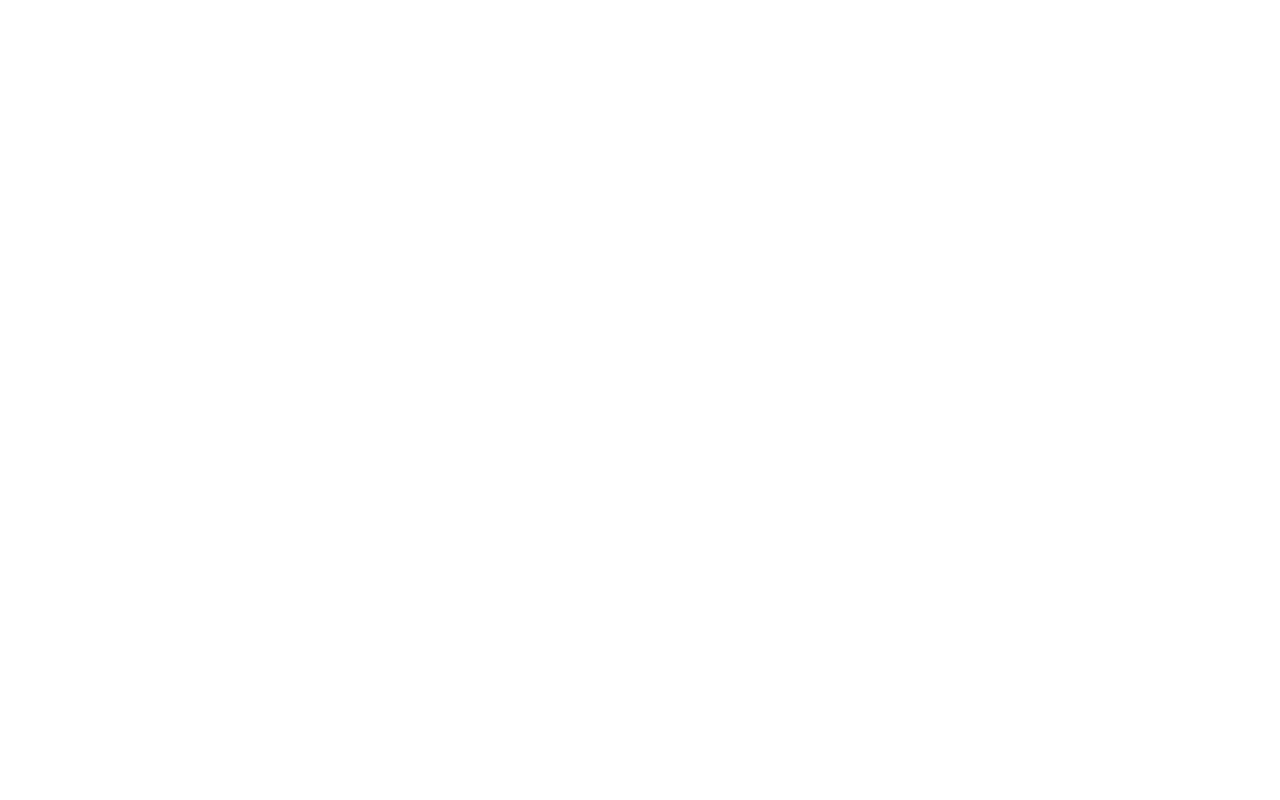
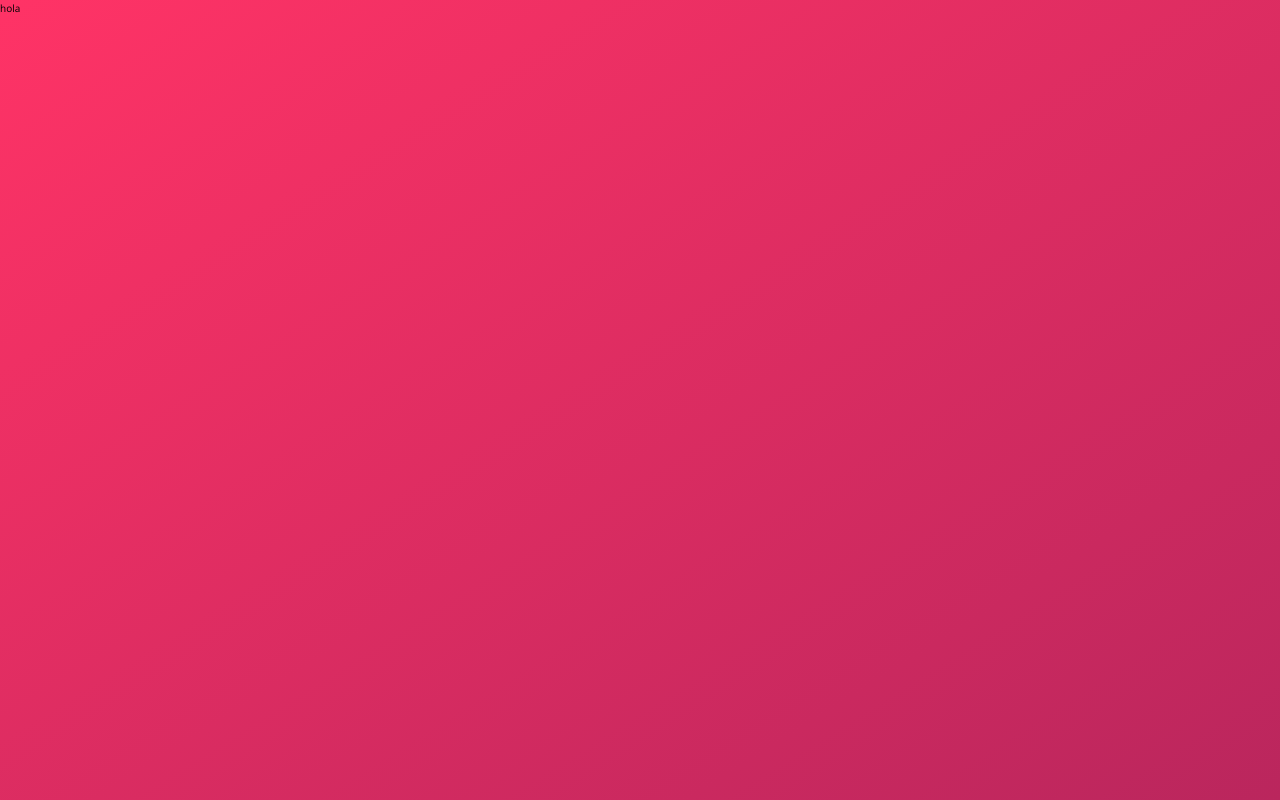
Before and after one commit to lando1234/Trillo, a website: page index.html in a window 1280 px wide. Drawn offline with nearby package versions, Linux system fonts and the light colour scheme.

Commit message:
layout base

```diff
--- a/index.html
+++ b/index.html
@@ -11,6 +11,6 @@
         <title>trillo &mdash; Your all-in-one booking app</title>
     </head>
     <body>
-
+        hola
     </body>
 </html>
--- /dev/null
+++ b/sass/_base.scss
@@ -0,0 +1,27 @@
+*{
+    margin:0;
+    padding:0;
+}
+
+html {
+    box-sizing: border-box;
+    font-size: 62.5%;
+}
+
+*,
+*::before,
+*::after {
+    box-sizing: inherit;
+}
+
+body {
+    font-family: 'Open Sans', sans-serif;
+    font-weight: 400;
+    line-height: 1.6;
+    color: var(--color-gray-dark-2);
+    background-image: linear-gradient(to right bottom, var(--color-primary-light), var(--color-primary-dark) );
+    background-size: cover;
+    background-repeat: no-repeat;
+
+    min-height:100vh;
+}
--- a/sass/main.scss
+++ b/sass/main.scss
@@ -1,17 +1,17 @@
-/*
-COLORS
+:root {
+    --color-primary: #eb2f64;
+    --color-primary-light: #FF3366;
+    --color-primary-dark: #BA265D;
+    --color-grey-light-1: #faf9f9;
+    --color-grey-light-2: #f4f2f2;
+    --color-grey-light-3: #f0eeee;
+    --color-grey-light-4: #ccc;
+    --color-grey-dark-1: #333;
+    --color-grey-dark-2: #777;
+    --color-grey-dark-3: #999;
 
-Primary: #eb2f64
-Primary light: #FF3366
-Primary dark: #BA265D
+}
 
-Grey light 1: #faf9f9
-Grey light 2: #f4f2f2
-Grey light 3: #f0eeee
-Grey light 4: #ccc
-
-Grey dark 1: #333
-Grey dark 2: #777
-Grey dark 3: #999
-
-*/
+@import "base";
+@import "layout";
+@import "components";
```
Also changed, not shown: package.json (+5 -7 lines), css/style.css, sass/_components.scss (added), sass/_layout.scss (added), 1 other file.
